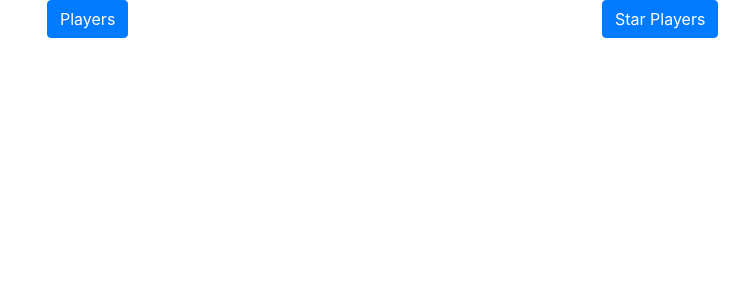
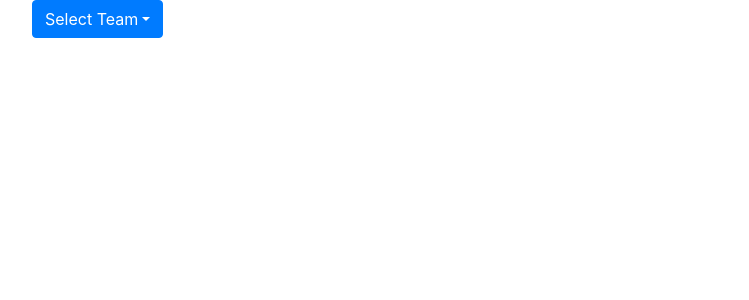
Before and after one commit to LeoKalshteyn/bb2-teams-app, a React (Create React App) app in the folder client/: page / in a window 1280 px wide. Shown: the top 300 px of the page, without its empty margins (53-802 px from the left). Built offline with nearby package versions, Linux system fonts and the light colour scheme.

Commit message:
changed team card from class to functional component

```diff
--- a/client/src/App.js
+++ b/client/src/App.js
@@ -36,7 +36,7 @@ const App = props => {
                 </Route>
 
                 <Route path="/">
-                    <NavButtonsContainer />
+                    <TeamFilter />
                 </Route>
             </Switch>
         </Router>
--- a/client/src/components/TeamFilter.js
+++ b/client/src/components/TeamFilter.js
@@ -16,6 +16,7 @@ class TeamFilter extends Component {
     };
 
     render() {
+        console.log(this.state);
         return (
           <DropdownButton id="dropdown-team-button" title={this.state.team}>
               {['Chaos', 'High Elf', 'Orcs'].map(cls => (
```
